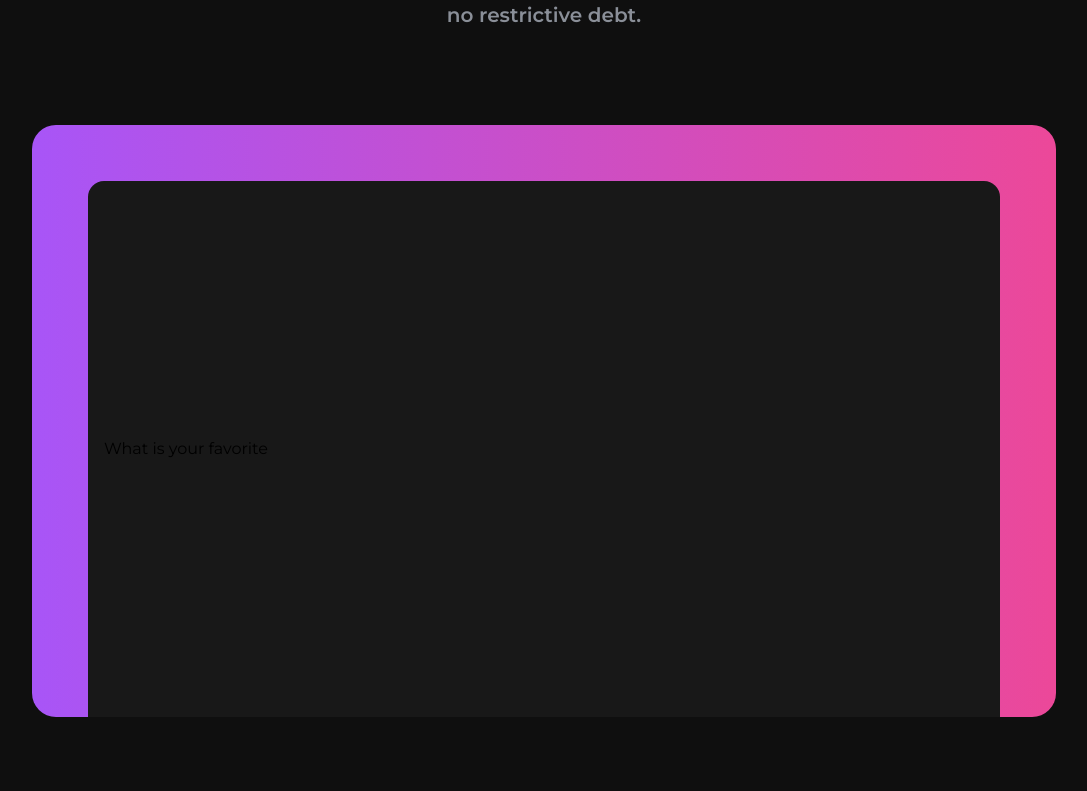
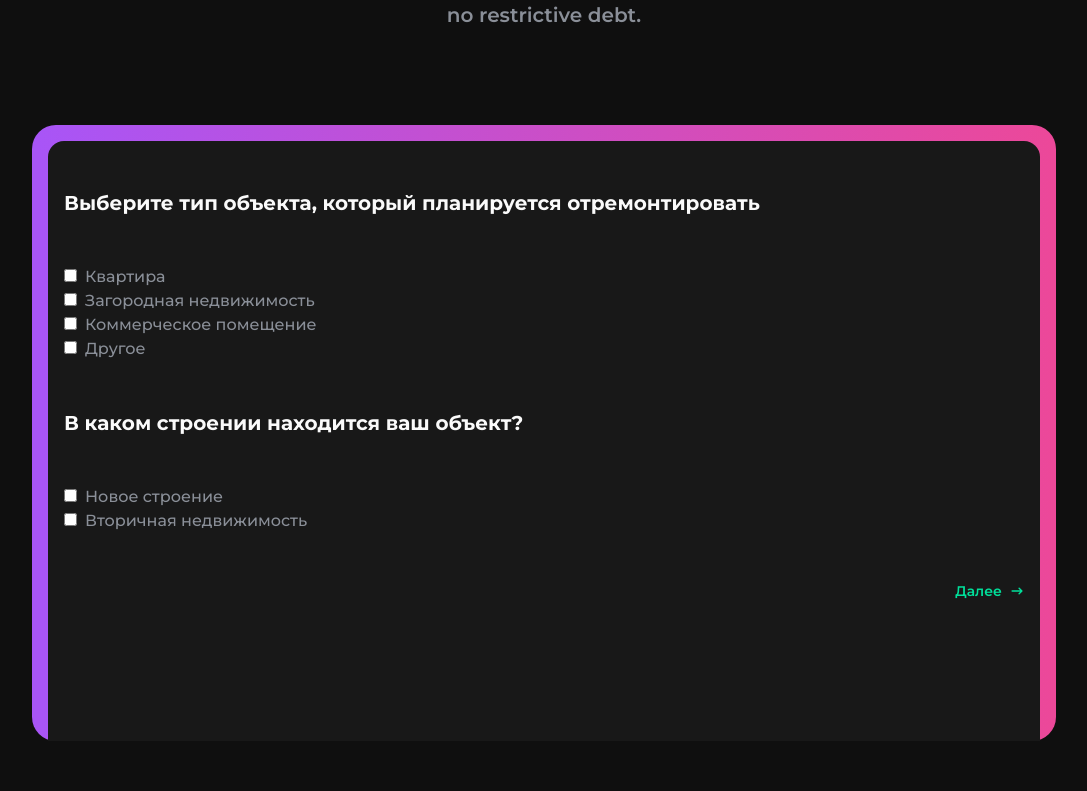
Before and after one commit to Emin-Pogosbekov/my-building-app, a Next.js app: page / in a window 1280 px wide. Shown: the part 4329-5120 px from the top of the page, without its empty margins (96-1183 px from the left). Built offline with nearby package versions, Linux system fonts and the light colour scheme.

Commit message:
Quiz component: - Checkboxes - 2 of 2 pages - states of checkboxes - next/prev buttons - handlers for checks and buttons

```diff
--- a/components/layouts/MyForm.js
+++ b/components/layouts/MyForm.js
@@ -1,9 +1,10 @@
-import React, {useRef} from 'react'
+import React, {useRef, useState} from 'react'
 import {BigSubtitle, Paragraph, Button} from '../'
 import emailjs from '@emailjs/browser'
 
 
 export default function MyForm() {
+  const [sendFormResult, setSendFormResult] = useState(null)
   const form = useRef()
   const sendEmail = (e) => {
     e.preventDefault();
@@ -11,6 +12,10 @@ export default function MyForm() {
     emailjs.sendForm('service_m0ovipq', 'template_aqg2p5a', form.current, 'fKuNt0RVnnVHA3eI_')
       .then((result) => {
           console.log(result.text);
+          if (result.text === 'OK') {
+            setSendFormResult(true)
+            setTimeout(() => setSendFormResult(null), 3000)
+          }
       }, (error) => {
           console.log(error.text);
       });
@@ -29,8 +34,8 @@ export default function MyForm() {
           className='md:w-full px-2 py-4 bg-transparent text-white font-xl focus:outline-none'
         />
         <button
-          className='md:w-48 md:shrink-0 h-12 bg-appMint font-medium text-black rounded'>
-            Отправить
+          className={`md:w-48 md:shrink-0 h-12 ${sendFormResult ? 'bg-appDarkest text-white' : 'bg-appMint text-black'} font-medium rounded`}>
+            { sendFormResult ? 'Заявка отправлена' : 'Отправить' }
         </button>
       </form>
     </section>
--- a/components/layouts/Quiz.js
+++ b/components/layouts/Quiz.js
@@ -1,6 +1,54 @@
+import React, {useState} from 'react'
 import {BigSubtitle, Paragraph} from '../'
+import {HiArrowNarrowRight} from "react-icons/hi"
 
 export default function Quiz() {
+  const [apart, setApart] = useState(false)
+  const [house, setHouse] = useState(false)
+  const [commerce, setCommerce] = useState(false)
+  const [other, setOther] = useState(false)
+
+  const [newBuilding, setNewBuilding] = useState(false)
+  const [oldBuilding, setOldBuilding] = useState(false)
+
+  const [quizPage, setQuizPage] = useState(1)
+
+  const handleQuizPage = (e) => {
+    switch (e.target.name) {
+      case 'next':
+        if (quizPage < 2) setQuizPage(2)
+        break;
+      case 'prev':
+        if (quizPage > 1) setQuizPage(1)
+        break;
+    }
+  }
+
+  const handleCheckbox = (e) => {
+    switch (e.target.name) {
+      case 'apart':
+        setApart(!apart)
+        break
+      case 'house':
+        setHouse(!house)
+        break
+      case 'commerce':
+        setCommerce(!commerce)
+        break
+      case 'other':
+        setOther(!other)
+        break
+      case 'newBuilding':
+        setNewBuilding(!newBuilding)
+        break
+      case 'oldBuilding':
+        setOldBuilding(!oldBuilding)
+        break
+      default:
+        console.log('Default here...');
+    }
+  }
+
   return (
     <section className='flex flex-col justify-between bg-appDark'>
       <div className='container mx-auto px-4 md:px-20 lg:px-48 xl:px-96 w-full py-24 flex flex-col items-center gap-y-6'>
@@ -8,9 +56,69 @@ export default function Quiz() {
         <Paragraph text='Pipe makes recurring revenue streams tradable for their annual value, meaning more cash flow for scaling companies. No customer discounts, no restrictive debt.' align='center' />
       </div>
       <div className='w-full px-4 pb-24'>
-        <div className='container mx-auto max-w-5xl rounded-3xl px-14 pt-14 bg-gradient-to-r from-purple-500 to-pink-500'>
-          <div className='w-full px-4 py-64 bg-appHighlight rounded-t-2xl'>
-            What is your favorite
+        <div className='container mx-auto max-w-5xl rounded-3xl px-4 pt-4 bg-gradient-to-r from-purple-500 to-pink-500'>
+          <div className='flex flex-col w-full px-4  bg-appHighlight rounded-t-2xl h-app600'>
+            <div className={`${quizPage > 1 ? 'hidden' : 'flex'} flex-col`}>
+              <h2 className='text-xl text-zinc-50 font-bold py-12'>Выберите тип объекта, который планируется отремонтировать</h2>
+              <label>
+                <input type='checkbox' checked={apart} name='apart' onChange={handleCheckbox} />
+                <span className='text-appLightText font-medium px-2'>Квартира</span>
+              </label>
+              <label>
+                <input type='checkbox' />
+                <span className='text-appLightText font-medium px-2'>Загородная недвижимость</span>
+              </label>
+              <label>
+                <input type='checkbox' />
+                <span className='text-appLightText font-medium px-2'>Коммерческое помещение</span>
+              </label>
+              <label>
+                <input type='checkbox' />
+                <span className='text-appLightText font-medium px-2'>Другое</span>
+              </label>
+              <h2 className='text-xl text-zinc-50 font-bold py-12'>В каком строении находится ваш объект?</h2>
+              <label>
+                <input type='checkbox' />
+                <span className='text-appLightText font-medium px-2'>Новое строение</span>
+              </label>
+              <label>
+                <input type='checkbox' />
+                <span className='text-appLightText font-medium px-2'>Вторичная недвижимость</span>
+              </label>
+            </div>
+            <div className={`${quizPage < 2 ? 'hidden' : 'flex'} flex-col`}>
+              <h2 className='text-xl text-zinc-50 font-bold py-12'>Есть ли у вас готовый дизайн-проект?</h2>
+              <label>
+                <input type='checkbox' checked={apart} name='apart' onChange={handleCheckbox} />
+                <span className='text-appLightText font-medium px-2'>Да</span>
+              </label>
+              <label>
+                <input type='checkbox' />
+                <span className='text-appLightText font-medium px-2'>Нет</span>
+              </label>
+              <h2 className='text-xl text-zinc-50 font-bold py-12'>В течение какого срока планируется старт ремонтных работ?</h2>
+              <label>
+                <input type='checkbox' checked={apart} name='apart' onChange={handleCheckbox} />
+                <span className='text-appLightText font-medium px-2'>Как можно скорее</span>
+              </label>
+              <label>
+                <input type='checkbox' checked={apart} name='apart' onChange={handleCheckbox} />
+                <span className='text-appLightText font-medium px-2'>Месяца</span>
+              </label>
+              <label>
+                <input type='checkbox' />
+                <span className='text-appLightText font-medium px-2'>Полугода</span>
+              </label>
+              <label>
+                <input type='checkbox' />
+                <span className='text-appLightText font-medium px-2'>Пока неизвестно</span>
+              </label>
+            </div>
+            <div className={`w-full flex ${quizPage > 1 ? 'justify-between' : 'justify-end'} gap-x-8 self-center`}>
+             <button className={`py-4 mt-8 text-appLightText   text-sm font-semibold gap-x-2 items-center ${quizPage > 1 ? 'flex' : 'hidden'}`} name='prev' onClick={handleQuizPage}>Назад</button>
+             <button className={`py-4 mt-8 text-appMint text-sm font-semibold gap-x-2 items-center ${quizPage !== 2 ? 'flex' : 'hidden'}`} name='next' onClick={handleQuizPage}>Далее<HiArrowNarrowRight/></button>
+             <button className={`py-4 mt-8 text-appMint text-sm font-semibold gap-x-2 items-center ${quizPage === 2 ? 'flex' : 'hidden'}`}>Отправить<HiArrowNarrowRight /></button>
+            </div>
           </div>
         </div>
       </div>
--- a/tailwind.config.js
+++ b/tailwind.config.js
@@ -19,6 +19,7 @@ module.exports = {
       height: {
         app430: "430px",
         app500: "500px",
+        app600: "600px",
         app700: "700px"
       },
       width: {
```
